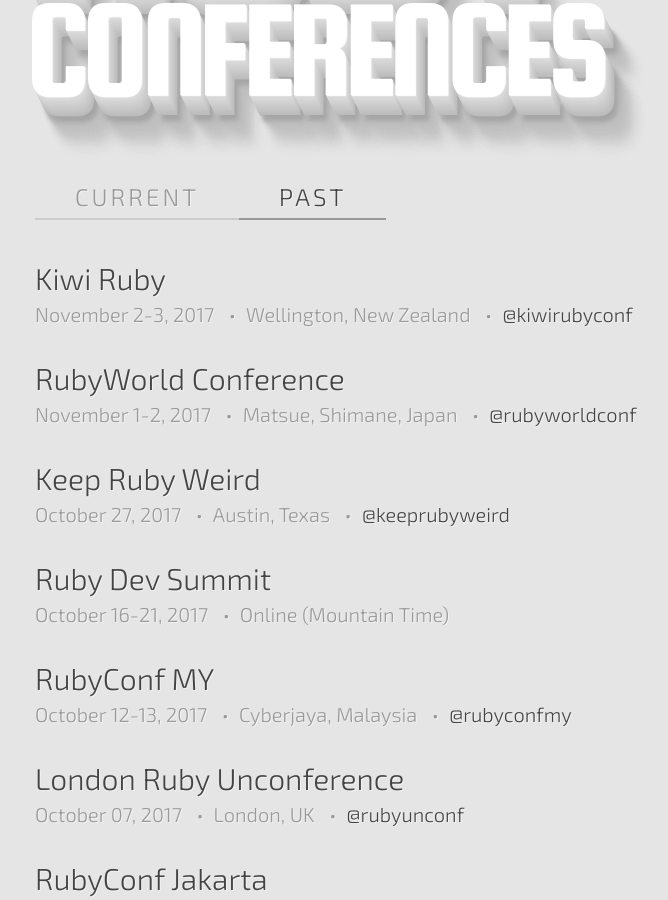
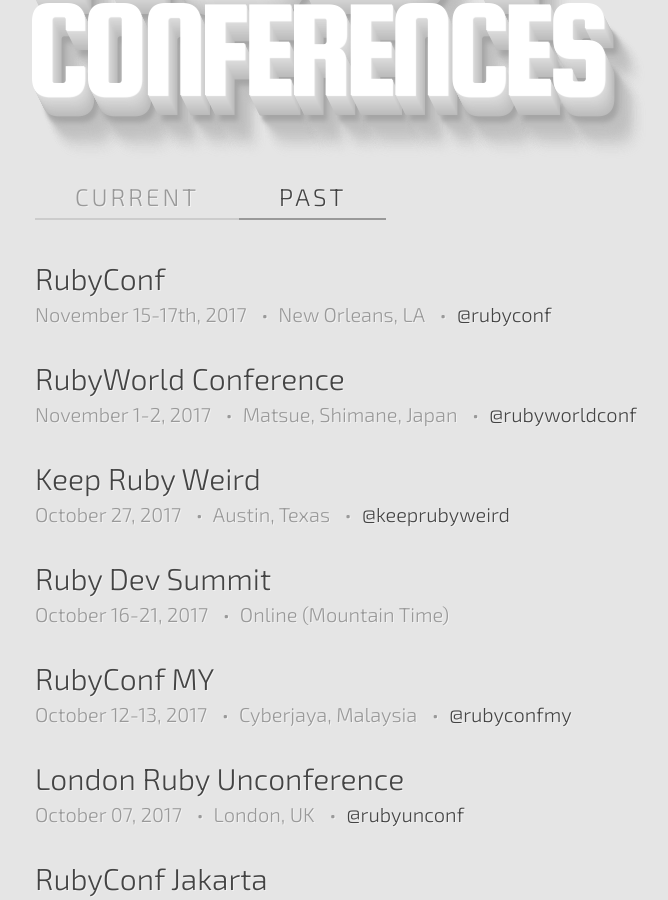
Before and after one commit to ruby-conferences/ruby-conferences.github.io, a Jekyll site: the page built from past/index.html, in a window 1280 px wide and 900 px high, scrolled down 302 px. Shown: the whole window, without its empty margins (205-873 px from the left). Built offline with Jekyll 4.4.1, drawn with Linux system fonts in a browser that asks for light colours.

Commit message:
Move rubyconf into past

```diff
--- a/_data/current.yml
+++ b/_data/current.yml
@@ -1,9 +1,3 @@
-- name: RubyConf
-  location: New Orleans, LA
-  dates: "November 15-17th, 2017"
-  url: http://rubyconf.org/
-  twitter: rubyconf
-
 - name: RubyConf Brasil
   location: São Paulo, Brazil
   dates: "November 17-18th, 2017"
--- a/_data/past.yml
+++ b/_data/past.yml
@@ -1020,8 +1020,8 @@
   url: http://2017.rubyworld-conf.org/en/
   twitter: rubyworldconf
 
-- name: Kiwi Ruby
-  location: Wellington, New Zealand
-  dates: "November 2-3, 2017"
-  url: http://kiwi.ruby.nz
-  twitter: kiwirubyconf
+- name: RubyConf
+  location: New Orleans, LA
+  dates: "November 15-17th, 2017"
+  url: http://rubyconf.org/
+  twitter: rubyconf
```
